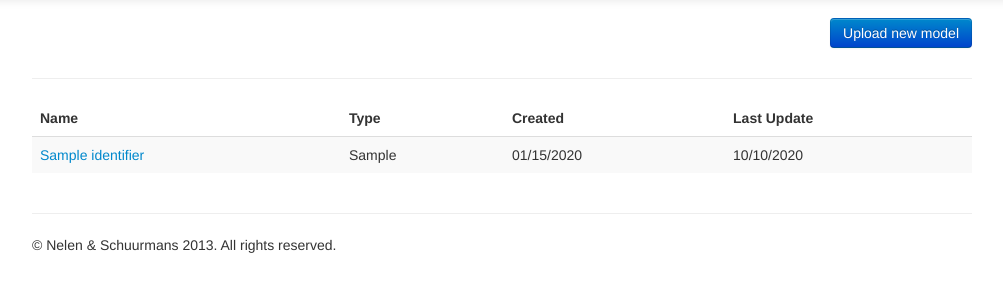
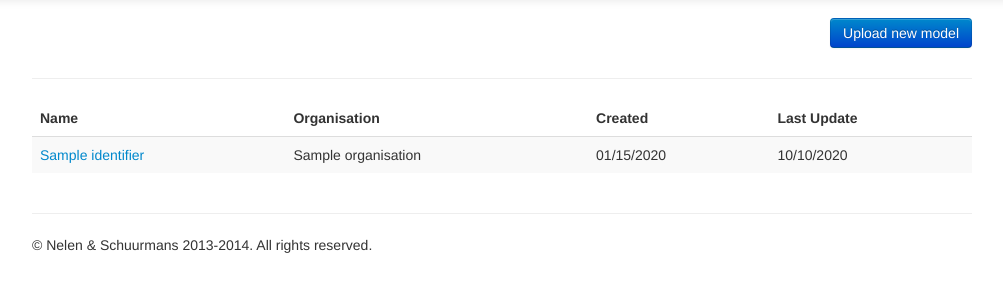
Before and after one commit to nens/model-databank, a Django app: template model_databank/templates/model_databank/modelreference_list.html in a window 1280 px wide. Shown: the part 42-341 px from the top of the page, without its empty margins (138-1141 px from the left). Run offline with Django 3.2, Linux system fonts and the light colour scheme; the template is opened without the code that fills it: most values are stand-ins (such as "Sample title", 1, 10 or a date in 2020); some libraries are stand-ins or nearby versions.

Commit message:
Show all models for superusers. Make proper copyright year tag. Add organisation to model reference when processing model upload instance.

```diff
--- a/model_databank/models.py
+++ b/model_databank/models.py
@@ -289,7 +289,8 @@ class ModelUpload(models.Model):
                 model_type=ModelReference.THREEDI_MODEL_TYPE_ID,
                 owner=self.uploaded_by,
                 identifier=self.identifier,
-                description=self.description)
+                description=self.description,
+                organisation=self.organisation)
             model_reference.save()
 
             shutil.move(extract_to, model_reference.repository)
--- a/model_databank/templates/base_site.html
+++ b/model_databank/templates/base_site.html
@@ -1,5 +1,6 @@
 {% extends "base.html" %}
 {% load i18n %}
+{% load model_databank_tags %}
 
 {% block title %}{{ PROJECT_NAME }}{% block subtitle %}{% endblock %}{% endblock %}
 
@@ -68,7 +69,7 @@
     {% block footer %}
     <hr/>
     <footer>
-        {% block footer_content %}<p>&copy; Nelen & Schuurmans 2013. {% trans "All rights reserved." %}</p>{% endblock %}
+        {% block footer_content %}<p>&copy; Nelen & Schuurmans {% copyright_year 2013 %}. {% trans "All rights reserved." %}</p>{% endblock %}
     </footer>
     {% endblock %}
 </div>
--- a/model_databank/templates/model_databank/modelreference_list.html
+++ b/model_databank/templates/model_databank/modelreference_list.html
@@ -13,7 +13,7 @@
                 <thead>
                     <tr>
                         <th>{% trans "Name" %}</th>
-                        <th>{% trans "Type" %}</th>
+                        <th>{% trans "Organisation" %}</th>
                         <th>{% trans "Created" %}</th>
                         <th>{% trans "Last Update" %}</th>
                     </tr>
@@ -22,7 +22,7 @@
                 {% for obj in modelreference_list %}
                     <tr>
                         <td><a href="{{ obj.get_absolute_url }}">{{ obj.identifier }}</a></td>
-	                    <td>{{ obj.model_type_str }}</td>
+	                    <td>{{ obj.organisation|default_if_none:"-" }}</td>
                         <td>{{ obj.created|date:"SHORT_DATE_FORMAT" }}</td>
                         <td>{{ obj|last_update_date|date:"SHORT_DATE_FORMAT" }}</td>
                     </tr>
--- a/model_databank/templatetags/model_databank_tags.py
+++ b/model_databank/templatetags/model_databank_tags.py
@@ -1,10 +1,10 @@
+import datetime
+
 from django import template
 from django.contrib.auth.models import User
 from django.template import Node, TemplateSyntaxError
 
-
 from model_databank.conf import settings
-from model_databank.vcs_utils import get_last_update_date
 
 register = template.Library()
 
@@ -61,3 +61,12 @@ def pretty_user(user):
 @register.filter
 def last_update_date(model_reference):
     return model_reference.last_repo_update
+
+
+@register.simple_tag
+def copyright_year(start_year):
+    start_year = int(start_year)
+    year = datetime.datetime.now().year
+    if year > start_year:
+        return "%s-%s" % (start_year, year)
+    return year
```
Also changed, not shown: model_databank/views.py (+6 -2 lines).
